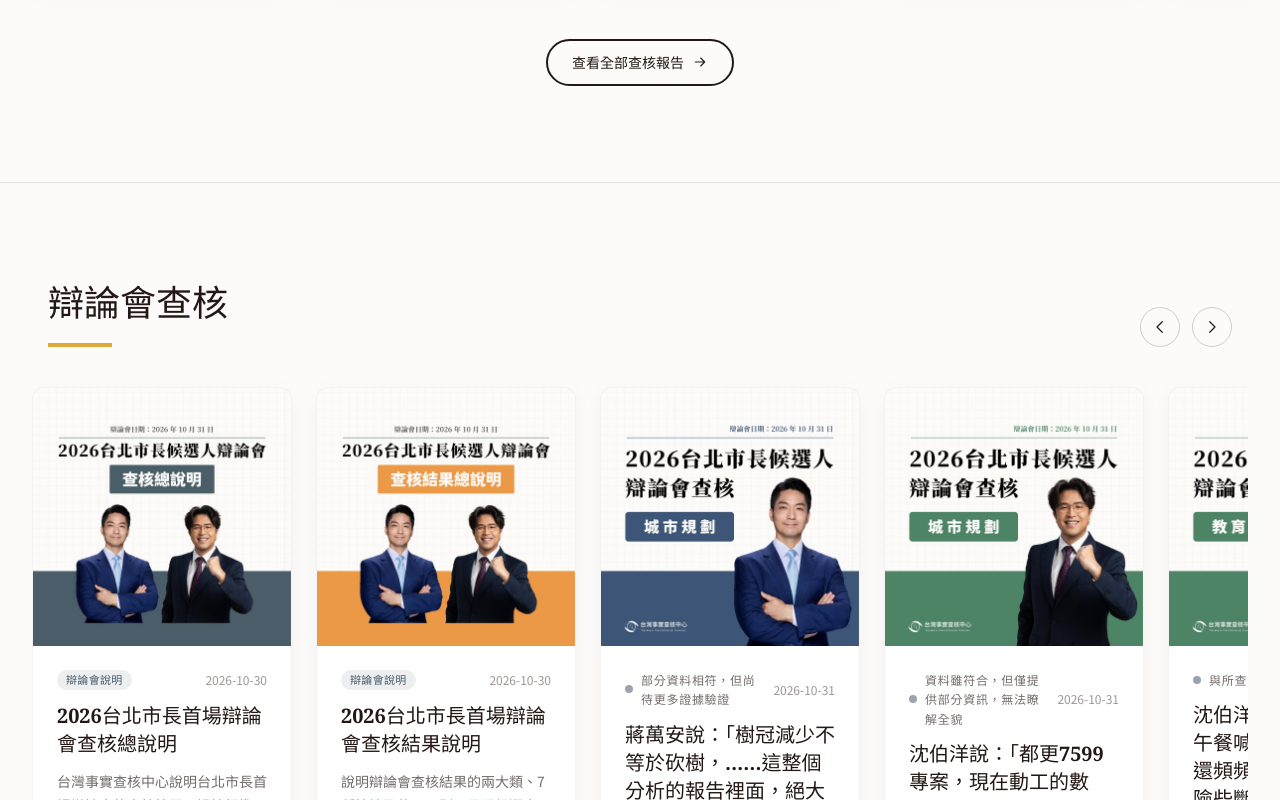
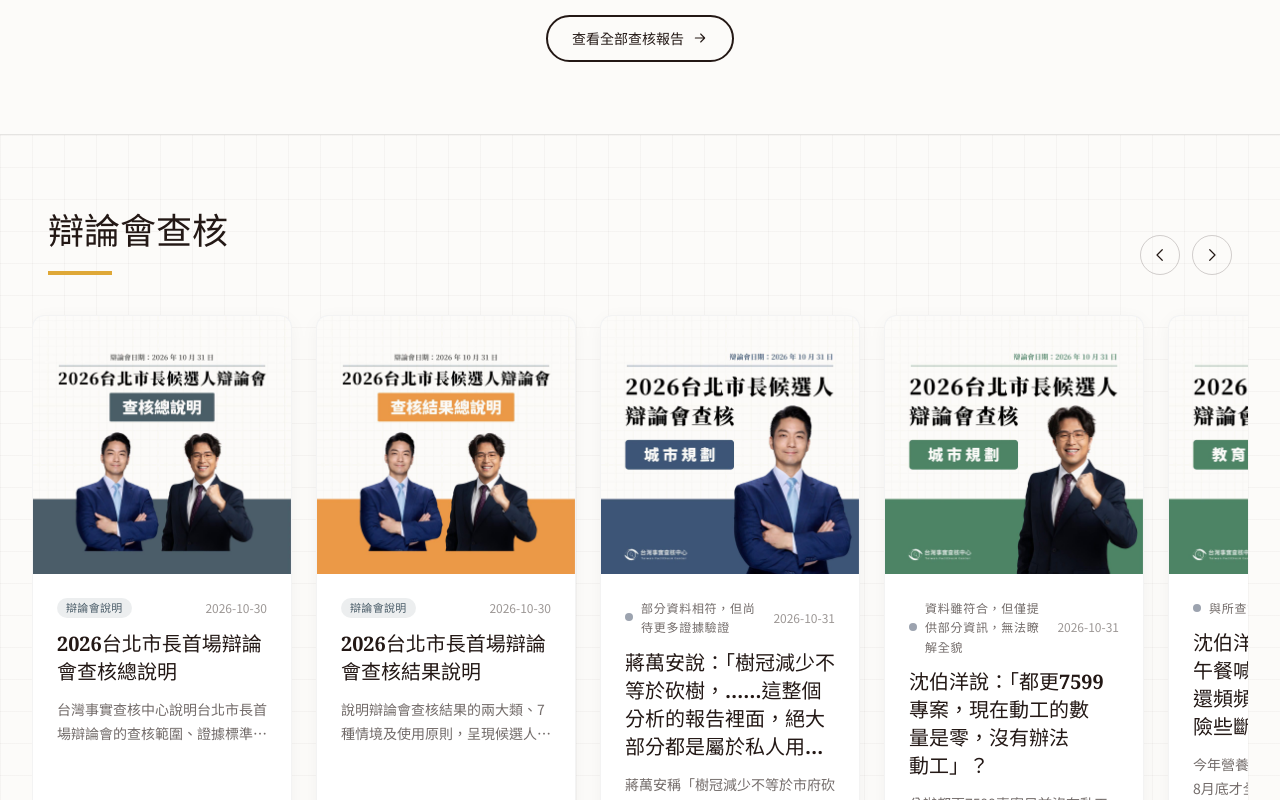
Before and after one commit to tfc-taiwan/2026_tfc_election_website, a React (Vite) app: page / in a window 1280 px wide. Shown: the part 1520-2320 px from the top of the page. Built offline with nearby package versions, Linux system fonts and the light colour scheme.

Commit message:
Tighten election hub section spacing and debate texture

```diff
--- a/src/App.tsx
+++ b/src/App.tsx
@@ -346,7 +346,7 @@ function HomePage({ data, onInfo }: { data: Listings; onInfo: (info: Info) => vo
         heading={<h2 id="latest-title">{sections.reports.title}</h2>}
         footer={<Link className="pill-button section-more" to="/reports?category=%E5%9C%B0%E6%96%B9%E9%81%B8%E8%88%89">查看全部查核報告<Icon name="arrow" size={16} /></Link>} />
     </section>}
-    {!!debateStories.length && <section className="reports-section section-padding" id="debate" aria-labelledby="debate-title">
+    {!!debateStories.length && <section className="reports-section section-padding grid-texture" id="debate" aria-labelledby="debate-title">
       <Carousel stories={debateStories} label="辯論會查核"
         heading={<h2 id="debate-title">辯論會查核</h2>}
         footer={<Link className="pill-button section-more" to={`/reports?category=${encodeURIComponent('辯論會查核')}`}>查看全部辯論會查核<Icon name="arrow" size={16} /></Link>} />
@@ -368,7 +368,7 @@ function HomePage({ data, onInfo }: { data: Listings; onInfo: (info: Info) => vo
       </div>
     </section>
     <section className="process-section section-padding" id="process" aria-labelledby="process-title"><div className="center-heading"><h2 id="process-title">{sections.process.title}</h2></div><div className="process-grid">{sections.process.items.map(item => <div className="process-card" key={item.id}><span className={`process-icon ${item.tone}`}><Icon name={item.icon} size={30} /></span><h3>{item.title}</h3><p>{item.description}</p>{item.href ? (item.href.startsWith('/') ? <Link className="text-button" to={item.href}>閱讀全文 <span aria-hidden="true">→</span><span className="sr-only">：{item.title}</span></Link> : <a className="text-button" href={item.href} target="_blank" rel="noopener noreferrer">閱讀全文 ↗<span className="sr-only">：{item.title}（開啟新視窗）</span></a>) : <button className="text-button" onClick={() => onInfo(item)}>了解更多 <span aria-hidden="true">→</span><span className="sr-only">：{item.title}</span></button>}</div>)}</div></section>
-    {(!!sections.learning.items.length || !!sections.learning.resources?.length) && <section className="learning-section section-padding" id="learning" aria-labelledby="learning-title"><div className="center-heading"><h2 id="learning-title">{sections.learning.title}</h2></div><div className="learning-grid">{sections.learning.items.map(item => { const story = stories.find(s => s.slug === item.slug); return story && <div key={item.slug} className="learning-item"><Link to={`/reports/${item.slug}`} className="learning-art" tabIndex={-1} aria-hidden="true"><Illustration image={story.image} /></Link><div><span className="learning-topic">{item.badge}</span><h3>{story.title}</h3><p>{story.description}</p><Link to={`/reports/${item.slug}`}>閱讀教學指南<Icon name="arrow" size={16} /><span className="sr-only">：{story.title}</span></Link></div></div>; })}{sections.learning.resources?.map(item => <div className="learning-item" key={item.title}><div><h3>{item.title}</h3><p>{item.description}</p>{item.href && (item.href.startsWith('/') ? <Link to={item.href}>閱讀教學指南 ↗</Link> : <a href={item.href} target="_blank" rel="noopener noreferrer">閱讀教學指南 ↗</a>)}</div></div>)}</div></section>}
+    {(!!sections.learning.items.length || !!sections.learning.resources?.length) && <section className="learning-section section-padding" id="learning" aria-labelledby="learning-title"><div className="center-heading"><h2 id="learning-title">{sections.learning.title}</h2></div><div className={`learning-grid ${sections.learning.items.length + (sections.learning.resources?.length ?? 0) === 1 ? 'single-resource' : ''}`}>{sections.learning.items.map(item => { const story = stories.find(s => s.slug === item.slug); return story && <div key={item.slug} className="learning-item"><Link to={`/reports/${item.slug}`} className="learning-art" tabIndex={-1} aria-hidden="true"><Illustration image={story.image} /></Link><div><span className="learning-topic">{item.badge}</span><h3>{story.title}</h3><p>{story.description}</p><Link to={`/reports/${item.slug}`}>閱讀教學指南<Icon name="arrow" size={16} /><span className="sr-only">：{story.title}</span></Link></div></div>; })}{sections.learning.resources?.map(item => <div className="learning-item" key={item.title}><div><h3>{item.title}</h3><p>{item.description}</p>{item.href && (item.href.startsWith('/') ? <Link to={item.href}>閱讀教學指南 ↗</Link> : <a href={item.href} target="_blank" rel="noopener noreferrer">閱讀教學指南 ↗</a>)}</div></div>)}</div></section>}
     <section className="activities-section section-padding" id="activities" aria-labelledby="activities-title"><div className="activities-inner"><h2 id="activities-title">{sections.activities.title}</h2><div className="activity-list">{sections.activities.items.map(item => <div className="activity" key={item.id}><span className={`activity-date ink-${item.tone}`}>{item.dateLabel}</span><div className="activity-content"><span className="tag neutral">{item.tag}</span><h3>{item.title}</h3><p>{item.description}</p></div>{item.cta && (item.href ? item.href.startsWith('/') ? <Link className="button primary" to={item.href}>{item.cta}<span className="sr-only">：{item.title}</span> ↗</Link> : <a className="button primary" href={item.href} target="_blank" rel="noopener noreferrer">{item.cta}<span className="sr-only">：{item.title}（開啟新視窗）</span> ↗</a> : <button className="button primary" onClick={() => onInfo(item)}>{item.cta}<span className="sr-only">：{item.title}</span><span aria-hidden="true">↗</span></button>)}</div>)}</div></div></section>
   </>;
 }
--- a/src/styles.css
+++ b/src/styles.css
@@ -77,7 +77,7 @@
   --container: 1280px;
   --page-gutter: clamp(20px, 4vw, 48px);
   --content-inline: max(var(--page-gutter), calc((100% - var(--container)) / 2));
-  --section-block: clamp(64px, 8vw, 96px);
+  --section-block: clamp(48px, 6vw, 72px);
   --header-height: 72px;
   --dock-height: 64px;
   --safe-bottom: env(safe-area-inset-bottom, 0px);
@@ -515,6 +515,10 @@ section[id] { scroll-margin-top: calc(var(--header-height) + 8px); }
 .learning-section::after { top: -80px; right: -80px; }
 .learning-section .center-heading h2::after { display: none; }
 .learning-grid { position: relative; z-index: 1; display: grid; grid-template-columns: repeat(2, minmax(0, 1fr)); gap: 32px; }
+.learning-grid.single-resource { grid-template-columns: minmax(0, 1fr); }
+.learning-grid.single-resource .learning-item { grid-template-columns: minmax(0, 1fr); }
+.learning-grid.single-resource .learning-item h3,
+.learning-grid.single-resource .learning-item p { white-space: nowrap; }
 .learning-item { display: grid; grid-template-columns: minmax(0, 1fr) minmax(0, 1fr); align-items: center; gap: 32px; padding: 32px; background: rgba(255, 255, 255, .05); border: 1px solid rgba(255, 255, 255, .1); border-radius: var(--radius-xl); transition: background-color .2s; }
 .learning-item:hover { background: rgba(255, 255, 255, .1); }
 .learning-art { display: block; aspect-ratio: 4 / 3; overflow: hidden; border: 1px solid rgba(255, 255, 255, .2); border-radius: var(--radius-md); background: var(--brand-deepblue); box-shadow: var(--shadow-lg); }
@@ -556,6 +560,8 @@ section[id] { scroll-margin-top: calc(var(--header-height) + 8px); }
   .learning-grid { grid-template-columns: 1fr; }
 }
 @media (max-width: 700px) {
+  .learning-grid.single-resource .learning-item h3,
+  .learning-grid.single-resource .learning-item p { white-space: normal; }
   .hero { padding-block: 80px; }
   .hero h1 { font-size: 36px; }
   .countdown { display: grid; gap: 12px; padding: 20px 24px; }
```
